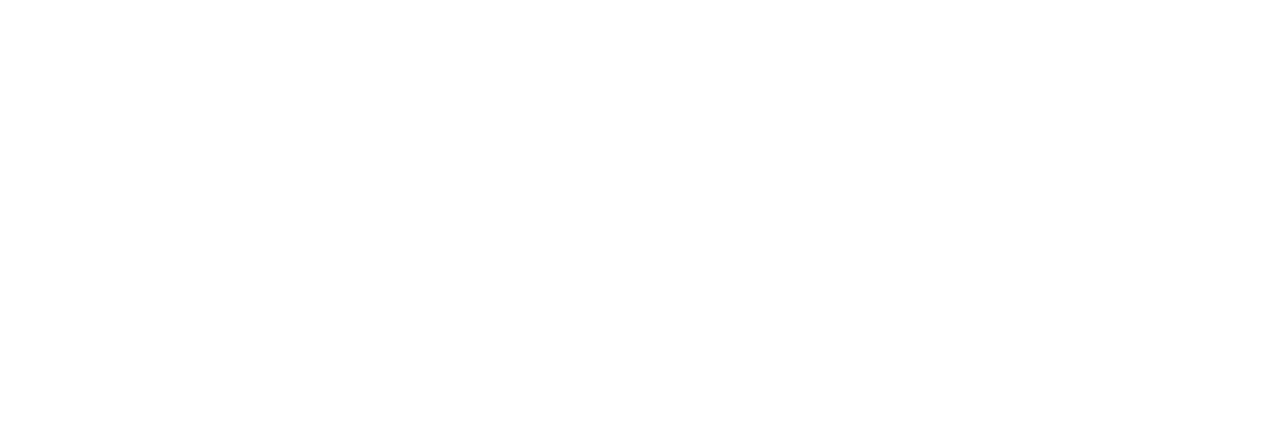
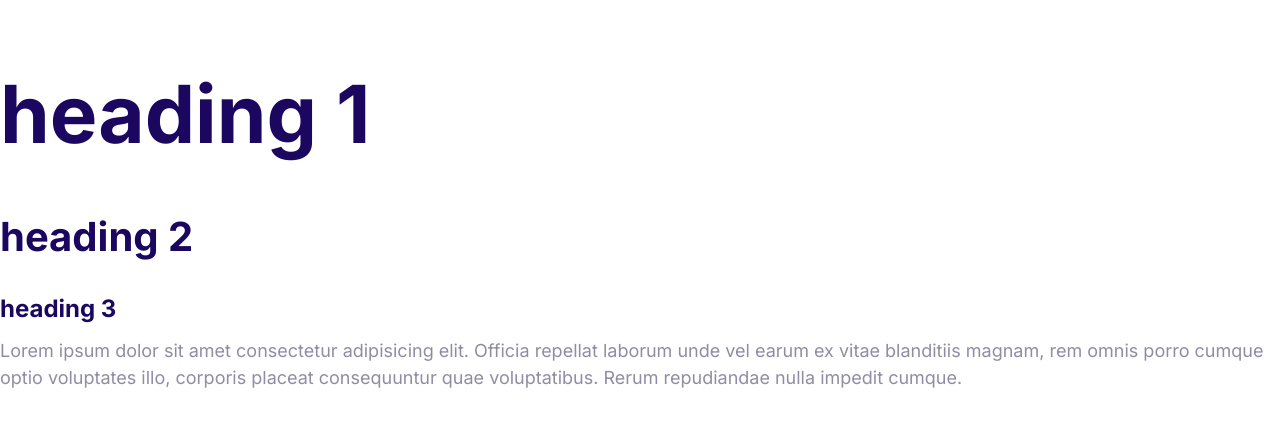
Before and after one commit to hyderxali/Moshify, a plain HTML site: page index.html in a window 1280 px wide. Drawn offline with Linux system fonts and the light colour scheme.

Commit message:
defining the sizes for the fonts and some typography stuff.

```diff
--- a/css/style.css
+++ b/css/style.css
@@ -5,3 +5,56 @@
     --heading-color: #1b0760;
     --paragraph-color: #918ca4;
 }
+
+html {
+    font-size: 62.5%;
+}
+
+body {
+    font-family: "Inter", sans-serif;
+    color: var(--paragraph-color);
+    font-size: 2.4rem;
+    font-weight: 400;
+    line-height: 1.5;
+}
+
+h1,
+h2,
+h3 {
+    color: var(--heading-color);
+    margin-bottom: 1rem;
+}
+
+h1 {
+    font-size: 7rem;
+}
+
+h2 {
+    font-size: 4rem;
+}
+
+h3 {
+    font-size: 3rem;
+}
+
+p {
+    margin-top: 0;
+}
+
+@media screen and (min-width:1024px) {
+    body {
+        font-size: 1.8rem;
+    }
+
+    h1 {
+        font-size: 8rem;
+    }
+
+    h2 {
+        font-size: 4rem;
+    }
+
+    h3 {
+        font-size: 2.4rem;
+    }
+}
--- a/index.html
+++ b/index.html
@@ -7,10 +7,19 @@
     <title>Stoshify</title>
     <link rel="stylesheet" href="css/normalize.css">
     <link rel="stylesheet" href="css/style.css">
+    <!-- embedding fonts -->
+    <link rel="preconnect" href="https://fonts.googleapis.com">
+    <link rel="preconnect" href="https://fonts.gstatic.com" crossorigin>
+    <link href="https://fonts.googleapis.com/css2?family=Inter:wght@400;700&display=swap" rel="stylesheet">
 </head>
 
 <body>
-
+    <h1>heading 1</h1>
+    <h2>heading 2</h2>
+    <h3>heading 3</h3>
+    <p>Lorem ipsum dolor sit amet consectetur adipisicing elit. Officia repellat laborum unde vel earum ex vitae
+        blanditiis magnam, rem omnis porro cumque optio voluptates illo, corporis placeat consequuntur quae
+        voluptatibus. Rerum repudiandae nulla impedit cumque.</p>
 </body>
 
 </html>
```
